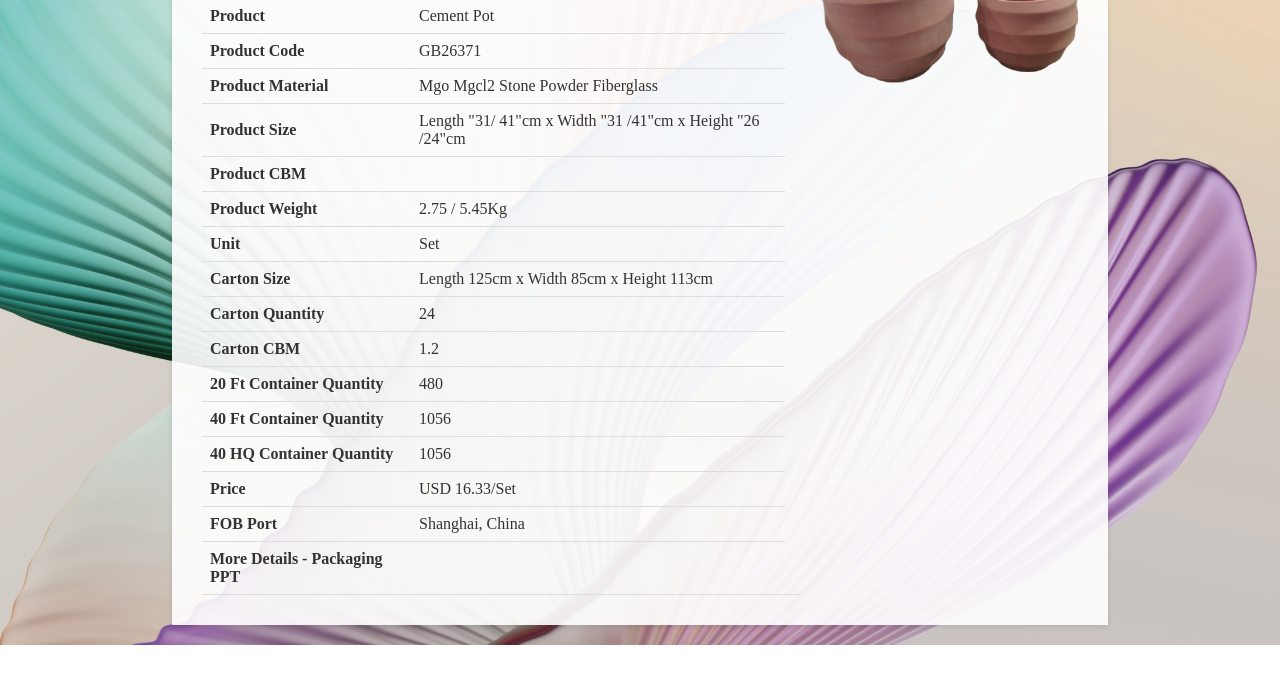
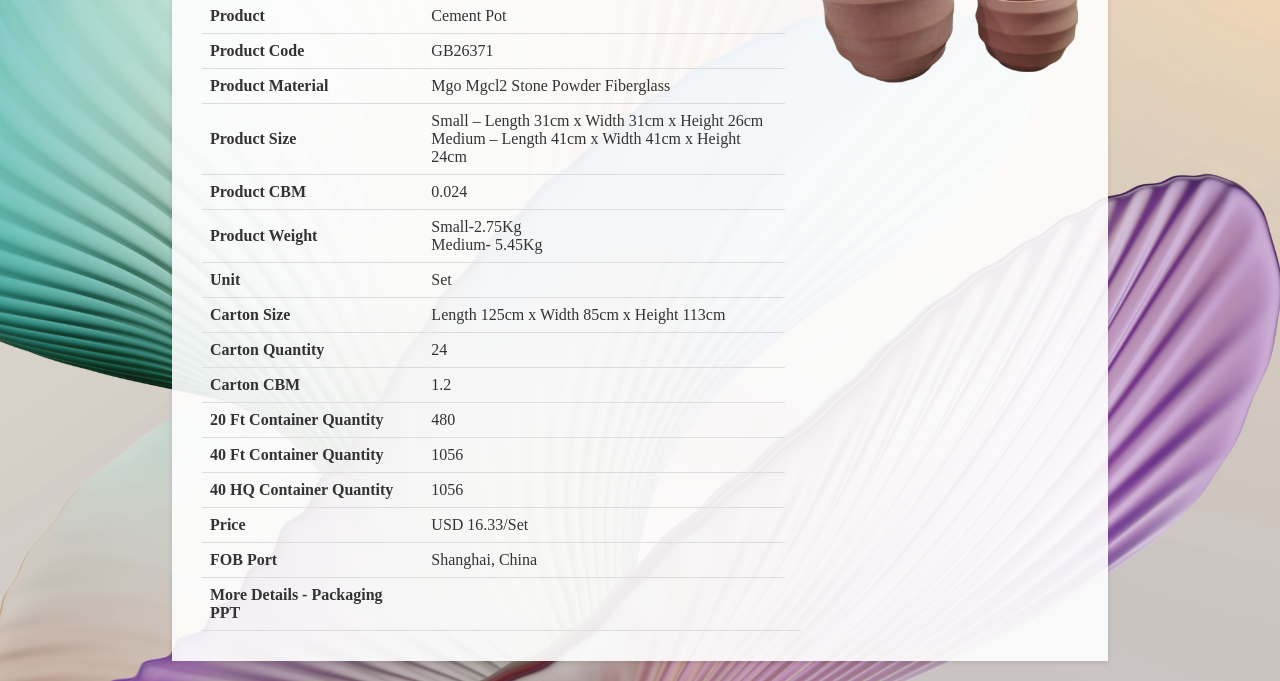
Before and after one commit to GBSLIT/GB26371, a plain HTML site: page index.html in a window 1280 px wide. Shown: the part 230-911 px from the top of the page. Before the commit the page ends 875 px from the top, so only its background shows below. Drawn offline with Linux system fonts and the light colour scheme.

Commit message:
Update index.html

```diff
--- a/index.html
+++ b/index.html
@@ -149,15 +149,17 @@
                 </tr>
                 <tr>
                     <th>Product Size</th>
-                    <td>Length "31/ 41"cm x Width "31 /41"cm x Height "26 /24"cm</td>
+                    <td>Small – Length 31cm x Width 31cm x Height 26cm<br>
+						Medium – Length 41cm x Width 41cm x Height 24cm</td>
                 </tr>
                 <tr>
                     <th>Product CBM</th>
-                    <td></td>
+                    <td>0.024</td>
                 </tr>
                 <tr>
                     <th>Product Weight</th>
-                    <td>2.75 / 5.45Kg</td>
+                    <td>Small-2.75Kg<br>
+						Medium- 5.45Kg</td>
                 </tr>
                 <tr>
                     <th>Unit</th>
```
